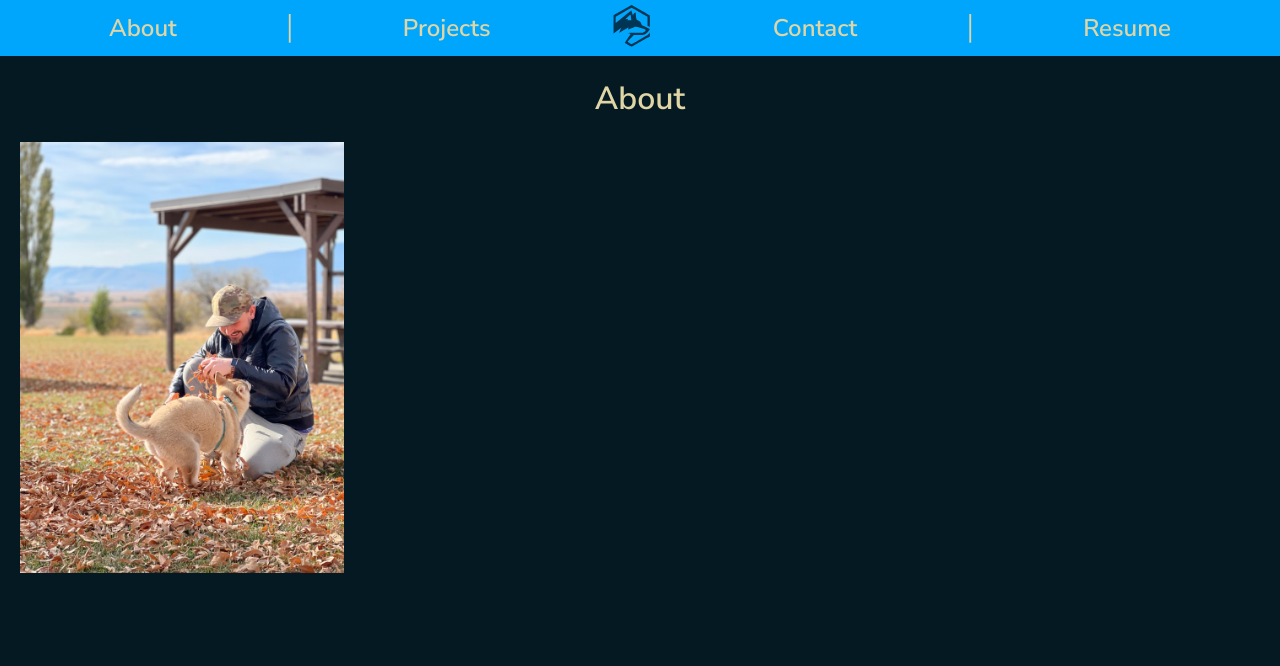
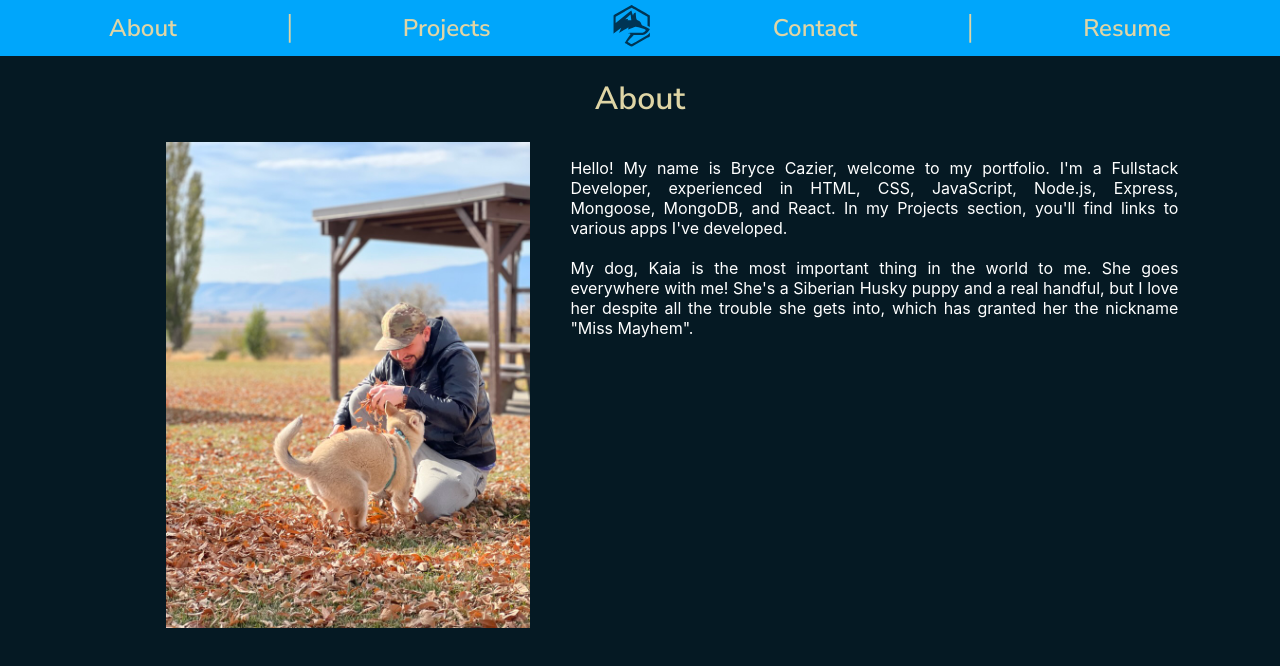
Before and after one commit to Cazier92/portfolio-react, a React (Create React App) app: page /bio in a window 1280 px wide. Shown: the top 666 px of the page. Built offline with nearby package versions, Linux system fonts and the light colour scheme.

Commit message:
add starter bio

```diff
--- a/src/pages/Bio.css
+++ b/src/pages/Bio.css
@@ -23,6 +23,7 @@ h1 {
   color: #DFD5A5;
 }
 
+
 .bio-text {
   color: white;
   width: 75%;
@@ -33,7 +34,7 @@ h1 {
 
 @media (min-width: 720px) {
   .bio-img {
-    width: 40%;
+    width: 30%;
   }
 
   .bio-img-text {
@@ -41,6 +42,7 @@ h1 {
     align-self: flex-start;
     align-items: flex-start;
     gap: 5vmin;
+    margin-left: 8vmin;
   }
 
   .bio-text {
--- a/src/pages/Bio.jsx
+++ b/src/pages/Bio.jsx
@@ -9,9 +9,15 @@ const Bio = (props) => {
         <h1>About</h1>
         <div className='bio-img-text'>
           <img src={BioImage} alt="" className='bio-img'/>
-          <p className='bio-text'>
+            <p className='bio-text'>
+              Hello! My name is Bryce Cazier, welcome to my portfolio. I'm a Fullstack Developer, experienced in HTML, CSS, JavaScript, Node.js, Express, Mongoose, MongoDB, and React. In my Projects section, you'll find links to various apps I've developed.
+              <br />
+              <br />
+              My dog, Kaia is the most important thing in the world to me. She goes everywhere with me! She's a Siberian Husky puppy and a real handful, but I love her despite all the trouble she gets into, which has granted her the nickname "Miss Mayhem".
+              <br />
+              <br />
 
-          </p>
+            </p>
         </div>
       </div>
     </>
```
